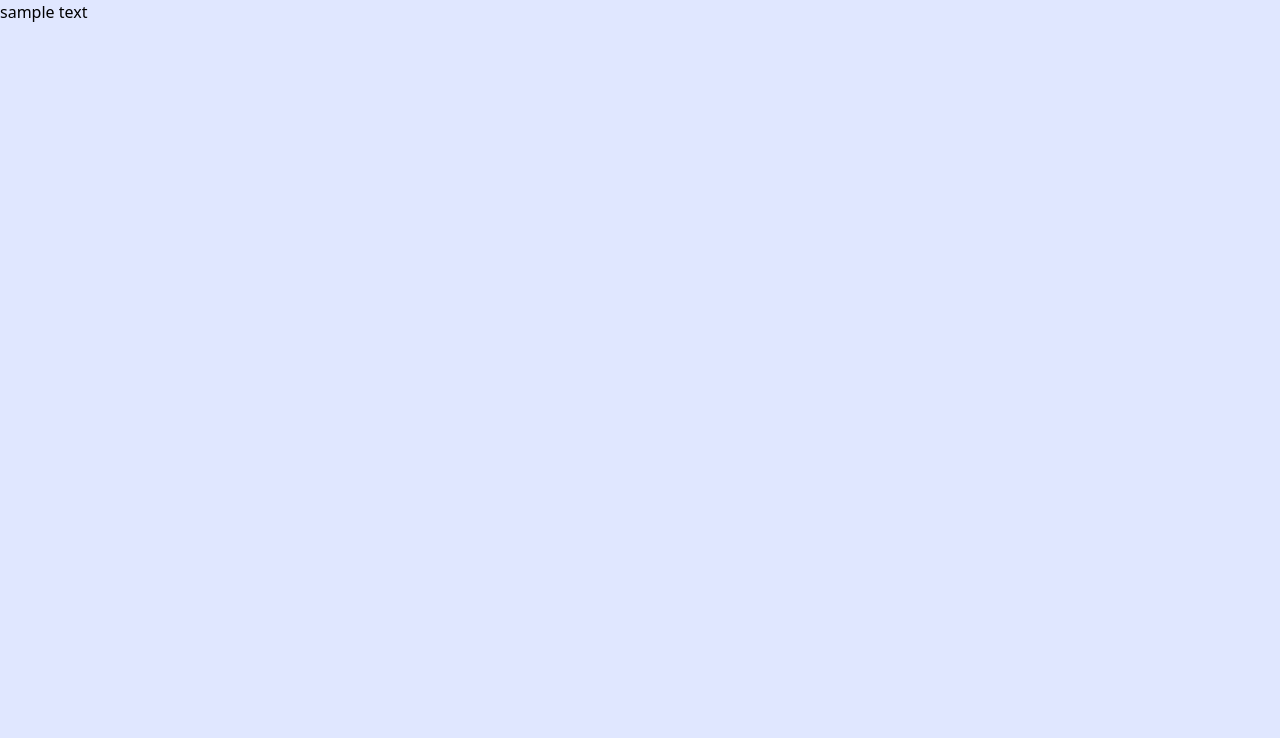
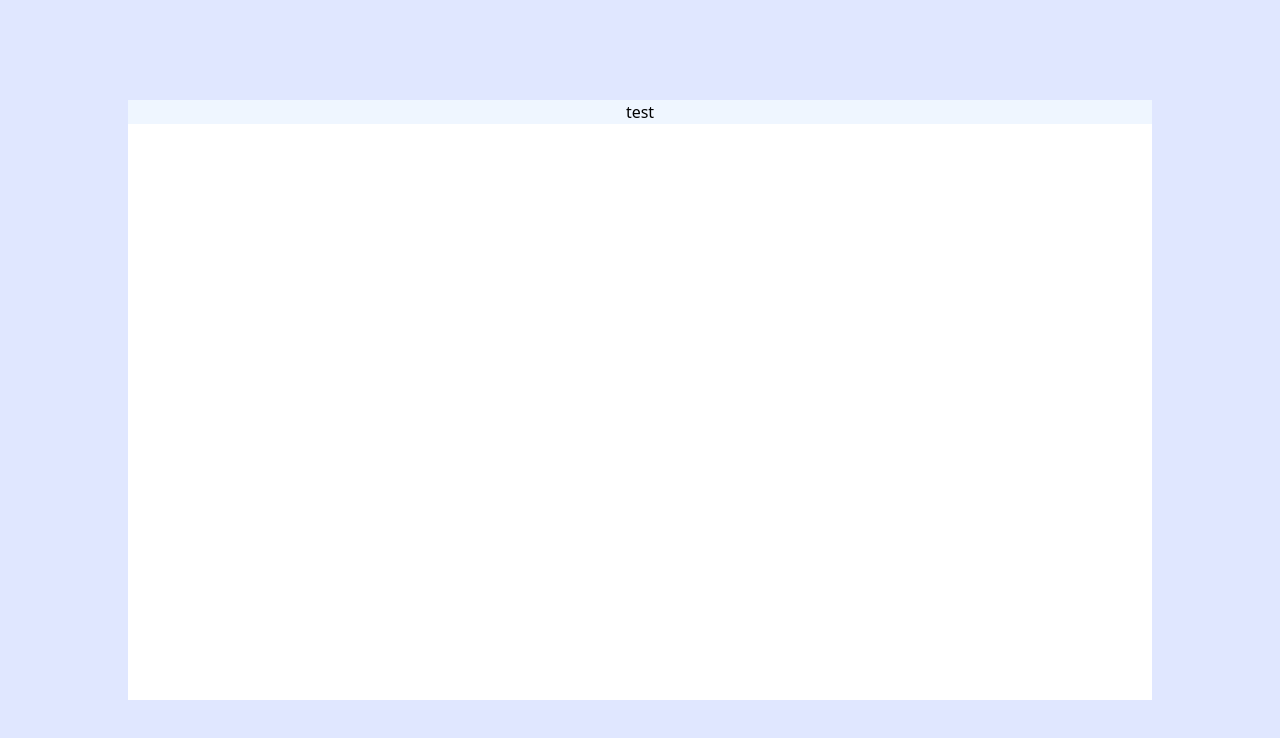
Before and after one commit to turpp/personal-portfolio, a React (Create React App) app in the folder my-app/: page / in a window 1280 px wide. Shown: the top 738 px of the page. Built offline with nearby package versions, Linux system fonts and the light colour scheme.

Commit message:
positioned on page centered and added temp background and added profile card div inside

```diff
--- a/my-app/src/Components/MainDiv.js
+++ b/my-app/src/Components/MainDiv.js
@@ -1,9 +1,10 @@
 import React from 'react'
+import ProfileCard from './ProfileCard'
 
 function MainDiv(){
     return (
-        <div>
-            sample text
+        <div className='flex flex-col m-auto w-4/5 content-center h-3/4 bg-white'>
+            <ProfileCard/>
         </div>
     )
 }
```
